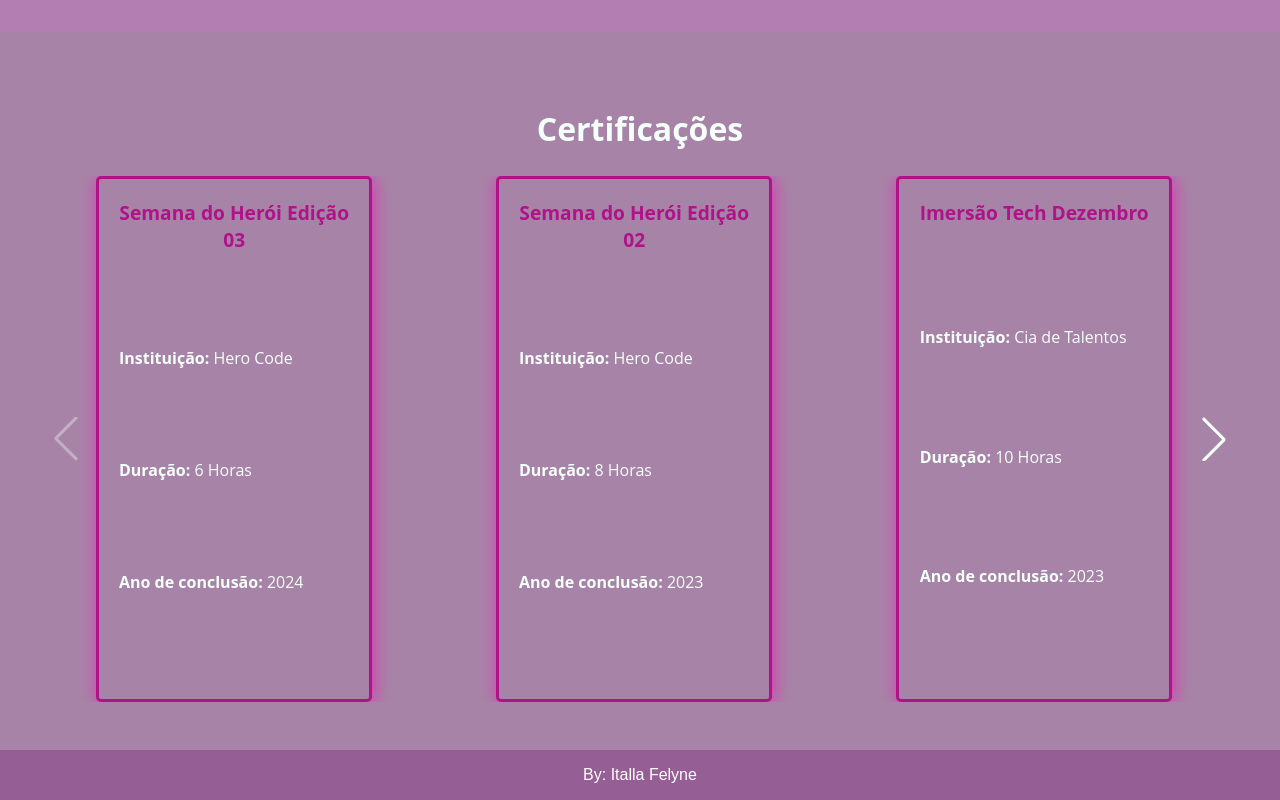
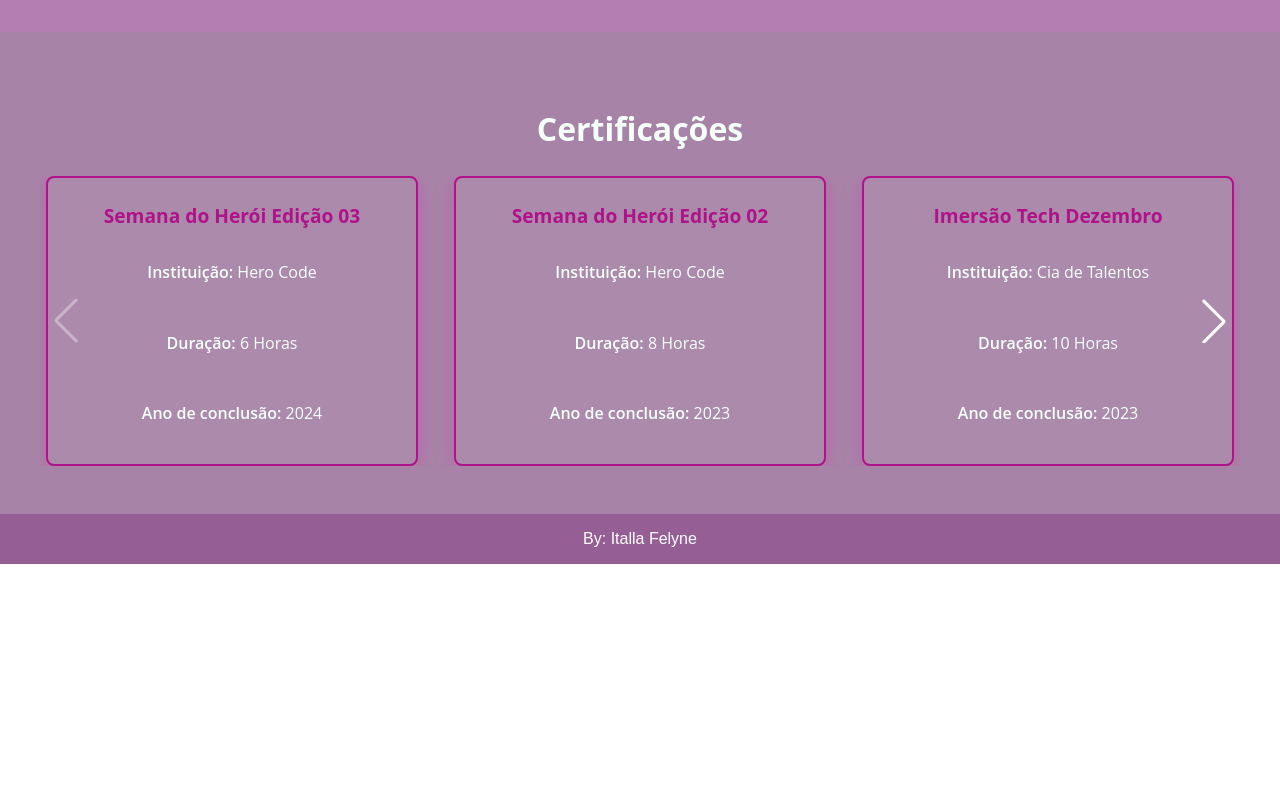
Before and after one commit to ItallaF/portifolio, a React (Create React App) app: page / in a window 1280 px wide. Shown: the part 2760-3560 px from the top of the page. After the commit the page ends 3324 px from the top, so only its background shows below. Built offline with nearby package versions, Linux system fonts and the light colour scheme.

Commit message:
Fix- convert styledComponents in css in Card Certificacoes

```diff
--- a/src/Componets/Certificações/Certificacoes.module.css
+++ b/src/Componets/Certificações/Certificacoes.module.css
@@ -9,9 +9,34 @@
 .container {
   width: 100%;
   max-width: 1200px;
+  padding: 0 3rem;
 }
 
 /* Ajuste opcional do Swiper */
-.swiperWrapper {
+.swiper {
   width: 100%;
 }
+
+.swiper :global(.swiper-wrapper) {
+  display: flex;
+  align-items: stretch;
+}
+
+.swiper :global(.swiper-slide) {
+  align-items: stretch;
+  display: flex;
+  height: auto;
+}
+
+.swiper :global(.swiper-button-prev),
+.swiper :global(.swiper-button-next) {
+  color: #ffffff;
+}
+
+.swiper :global(.swiper-button-prev) {
+  left: 0;
+}
+
+.swiper :global(.swiper-button-next) {
+  right: 0;
+}
--- a/src/Componets/Certificações/Certificações.tsx
+++ b/src/Componets/Certificações/Certificações.tsx
@@ -14,8 +14,11 @@ export function Certificacoes() {
 
       <div className={styles.container}>
         <Swiper
+          className={styles.swiper}
           navigation
           modules={[Navigation]}
+          spaceBetween={24}
+          slidesPerView={1}
           breakpoints={{
             640: { slidesPerView: 1 },
             768: { slidesPerView: 2 },
--- /dev/null
+++ b/src/Componets/Certificações/CursoCard/CursoCard.module.css
@@ -0,0 +1,36 @@
+.card {
+  display: flex;
+  flex-direction: column;
+  justify-content: space-between;
+
+  width: 100%;
+  max-width: 320px;
+  flex: 1;
+
+  padding: 1.5rem;
+  border: 2px solid #b01289;
+  border-radius: 8px;
+
+  box-shadow: 0 4px 20px rgba(255, 0, 192, 0.25);
+  background-color: rgba(255, 255, 255, 0.05);
+}
+
+.title {
+  color: #b01289;
+  font-family: 'Open Sans', sans-serif;
+  font-size: 1.2rem;
+  font-weight: 700;
+  text-align: center;
+  margin: 0;
+}
+
+.infoRow {
+  color: #f5fffa;
+  font-family: 'Open Sans', sans-serif;
+  font-size: 1rem;
+  gap: 2;
+}
+
+.infoRow strong {
+  font-weight: 600;
+}
--- a/src/Componets/Certificações/CursoCard/CursoCard.tsx
+++ b/src/Componets/Certificações/CursoCard/CursoCard.tsx
@@ -1,18 +1,24 @@
-import { CardContainer, SubTitle } from './CursoCardStyle';
+import styles from './CursoCard.module.css';
 import CursoInfo from './CursoInfo';
 import { CursoCardType } from './type';
 
-const CursoCard = (props: CursoCardType) => {
-    return (
-        <CardContainer >
-            <SubTitle>{props.cursoNome}</SubTitle>
-            <CursoInfo
-                instituicao={props.instituicao}
-                duracao={props.duracao}
-                anoConclusao={props.anoConclusao}
-            />
-        </CardContainer>
-    );
+const CursoCard = ({
+  cursoNome,
+  instituicao,
+  duracao,
+  anoConclusao
+}: CursoCardType) => {
+  return (
+    <div className={styles.card}>
+      <h3 className={styles.title}>{cursoNome}</h3>
+
+      <CursoInfo
+        instituicao={instituicao}
+        duracao={duracao}
+        anoConclusao={anoConclusao}
+      />
+    </div>
+  );
 };
 
 export default CursoCard;
--- a/src/Componets/Certificações/CursoCard/CursoInfo.tsx
+++ b/src/Componets/Certificações/CursoCard/CursoInfo.tsx
@@ -1,23 +1,29 @@
-import { InfoRow } from './CursoCardStyle';
+import styles from './CursoCard.module.css';
 
 interface CursoInfoType {
   instituicao: string;
   duracao: string;
   anoConclusao: string;
-};
+}
 
-const CursoInfo = (props: CursoInfoType) => {
+const CursoInfo = ({
+  instituicao,
+  duracao,
+  anoConclusao
+}: CursoInfoType) => {
   return (
     <>
-      <InfoRow>
-        <strong>Instituição: </strong><span>{props.instituicao}</span>
-      </InfoRow>
-      <InfoRow>
-        <strong>Duração: </strong><span>{props.duracao}</span>
-      </InfoRow>
-      <InfoRow>
-        <strong>Ano de conclusão: </strong><span>{props.anoConclusao}</span>
-      </InfoRow>
+      <p className={styles.infoRow}>
+        <strong>Instituição:</strong> {instituicao}
+      </p>
+
+      <p className={styles.infoRow}>
+        <strong>Duração:</strong> {duracao}
+      </p>
+
+      <p className={styles.infoRow}>
+        <strong>Ano de conclusão:</strong> {anoConclusao}
+      </p>
     </>
   );
 };
```
Also changed, not shown: src/Componets/Certificações/CertificaçõesStyle.tsx (deleted, +0 -23 lines).
